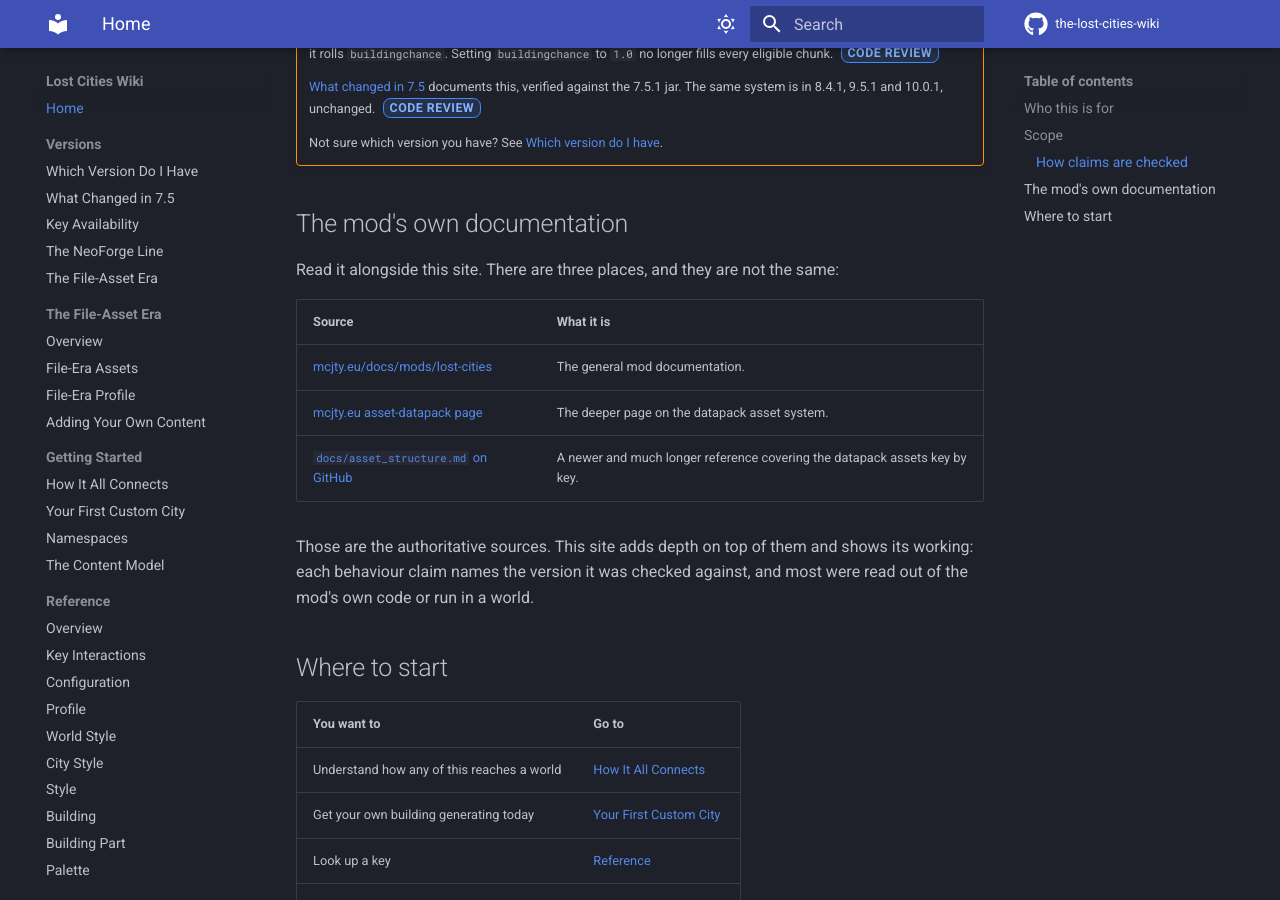
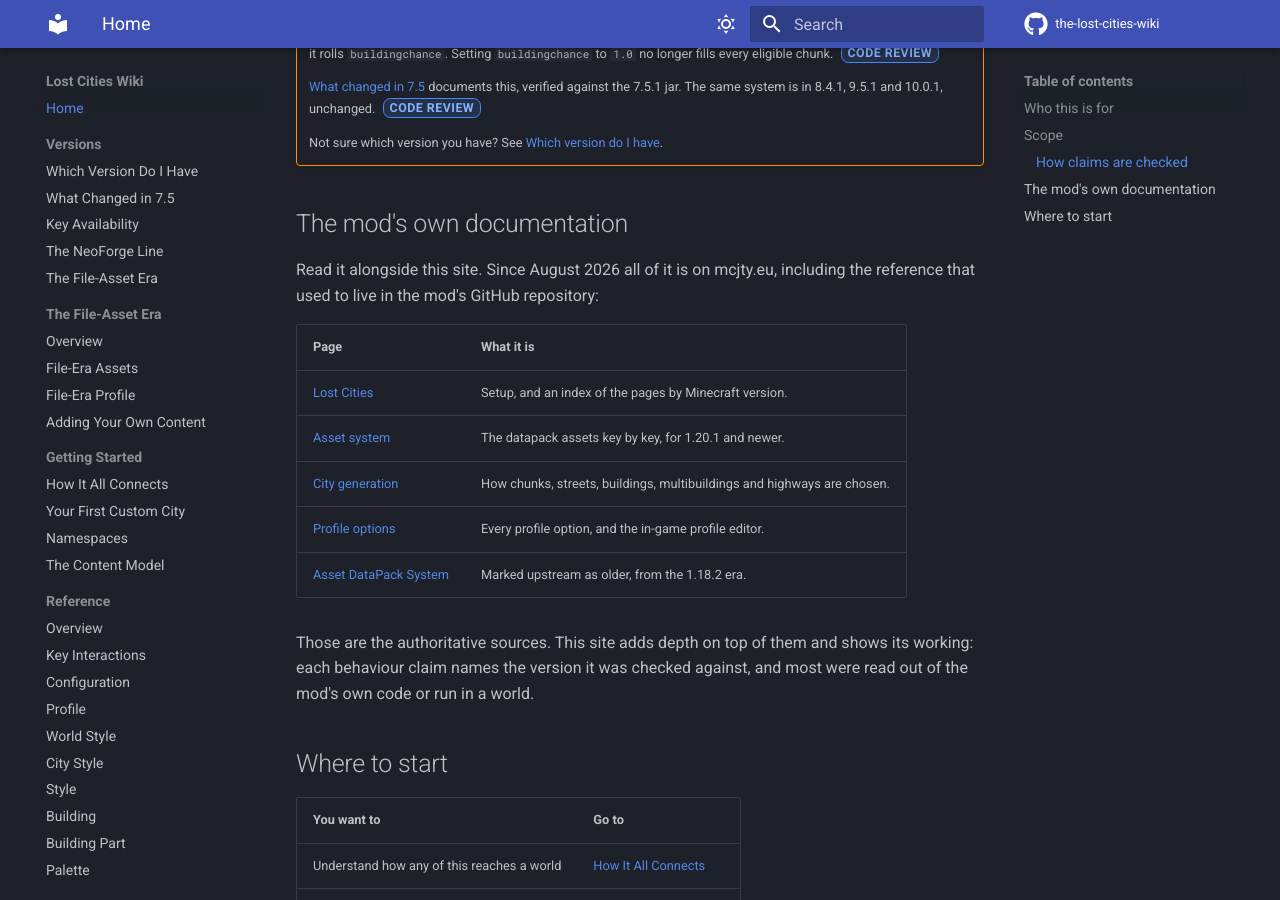
Before and after one commit to RinkyDinkyNooble/the-lost-cities-wiki, an MkDocs documentation site: the page built from docs/index.md, in a window 1280 px wide and 900 px high, scrolled down 2546 px. Built offline with MkDocs 1.6.1 and Material for MkDocs 9.7.7, drawn with Linux system fonts in a browser that asks for light colours; comment, search, counter and statistics services are not loaded.

Commit message:
Point the home page at the merged mcjty.eu documentation
The LostCities repository deleted its docs folder on 2026-08-24 and the
same pages moved to mcjty.eu, so the link to docs/asset_structure.md on
GitHub was dead. The asset-datapack page the table called "the deeper
page" is now marked upstream as older, 1.18.2-era reference. The table
lists the four current pages instead.

Co-Authored-By: Claude Opus 5.5 <noreply@anthropic.com>

```diff
--- a/docs/index.md
+++ b/docs/index.md
@@ -83,13 +83,16 @@ Two rules follow from that, and this site is written to both: <!-- noclaim -->
 
 ## The mod's own documentation
 
-Read it alongside this site. There are three places, and they are not the same: <!-- noclaim -->
+Read it alongside this site. Since August 2026 all of it is on mcjty.eu, including
+the reference that used to live in the mod's GitHub repository: <!-- noclaim -->
 
-| Source | What it is <!-- noclaim --> |
+| Page | What it is <!-- noclaim --> |
 |---|---|
-| [mcjty.eu/docs/mods/lost-cities](https://mcjty.eu/docs/mods/lost-cities) | The general mod documentation. |
-| [mcjty.eu asset-datapack page](https://www.mcjty.eu/docs/mods/lost-cities/asset-datapack) | The deeper page on the datapack asset system. |
-| [`docs/asset_structure.md` on GitHub](https://github.com/McJtyMods/LostCities/blob/1.20/docs/asset_structure.md) | A newer and much longer reference covering the datapack assets key by key. |
+| [Lost Cities](https://mcjty.eu/docs/mods/lost-cities) | Setup, and an index of the pages by Minecraft version. |
+| [Asset system](https://mcjty.eu/docs/mods/lost-cities/asset_structure) | The datapack assets key by key, for 1.20.1 and newer. |
+| [City generation](https://mcjty.eu/docs/mods/lost-cities/city_generation) | How chunks, streets, buildings, multibuildings and highways are chosen. |
+| [Profile options](https://mcjty.eu/docs/mods/lost-cities/profile_options) | Every profile option, and the in-game profile editor. |
+| [Asset DataPack System](https://mcjty.eu/docs/mods/lost-cities/asset-datapack) | Marked upstream as older, from the 1.18.2 era. |
 
 Those are the authoritative sources. This site adds depth on top of them and shows
 its working: each behaviour claim names the version it was checked against, and
```
